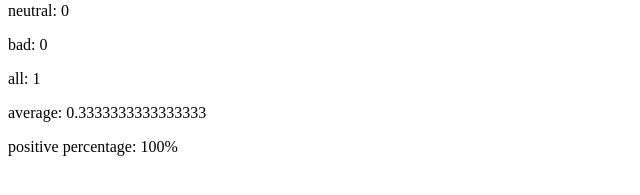
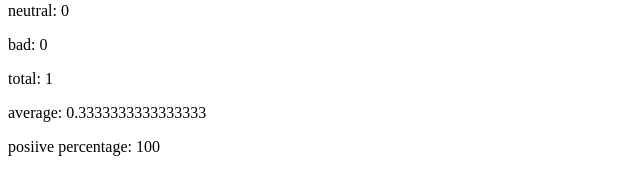
Before and after one commit to linabreu/FullStackOpen, a React (Vite) app in the folder Part1/unicafe/: page / in a window 1280 px wide. Both pictures are taken after a click on the button "good". Shown: the part 213-408 px from the top of the page, without its empty margins (0-640 px from the left). Built offline with nearby package versions, Linux system fonts and the light colour scheme.

Commit message:
exercise 1.10

```diff
--- a/Part1/unicafe/src/Statistics.jsx
+++ b/Part1/unicafe/src/Statistics.jsx
@@ -1,5 +1,6 @@
 import React from 'react'
 import { useState } from 'react'
+import { StatisticsLine } from './StatisticsLine';
 
 const Statistics = ({good, bad, neutral}) => {
 
@@ -11,12 +12,12 @@ const Statistics = ({good, bad, neutral}) => {
   return (
     <div>
         <div>
-            <p>good: {good}</p>
-            <p>neutral: {neutral}</p>
-            <p>bad: {bad}</p>
-            <p>all: {total}</p>
-            <p>average: {(total)/3}</p>
-            <p>positive percentage: {(good/total)*100}%</p>
+            <StatisticsLine text = "good" value = {good}/>
+            <StatisticsLine text = "neutral" value = {neutral}/>
+            <StatisticsLine text = "bad" value = {bad}/>
+            <StatisticsLine text = "total" value = {total}/>
+            <StatisticsLine text = "average" value = {(total)/3}/>
+            <StatisticsLine text = "posiive percentage" value = {(good/total)*100}/>
         </div>
     </div>
   )
--- /dev/null
+++ b/Part1/unicafe/src/StatisticsLine.jsx
@@ -0,0 +1,10 @@
+import React from 'react'
+
+export const StatisticsLine = ({text,value}) =>
+{
+  return (
+    <div>
+        <p>{text}: {value}</p>
+    </div>
+  )
+}
```
